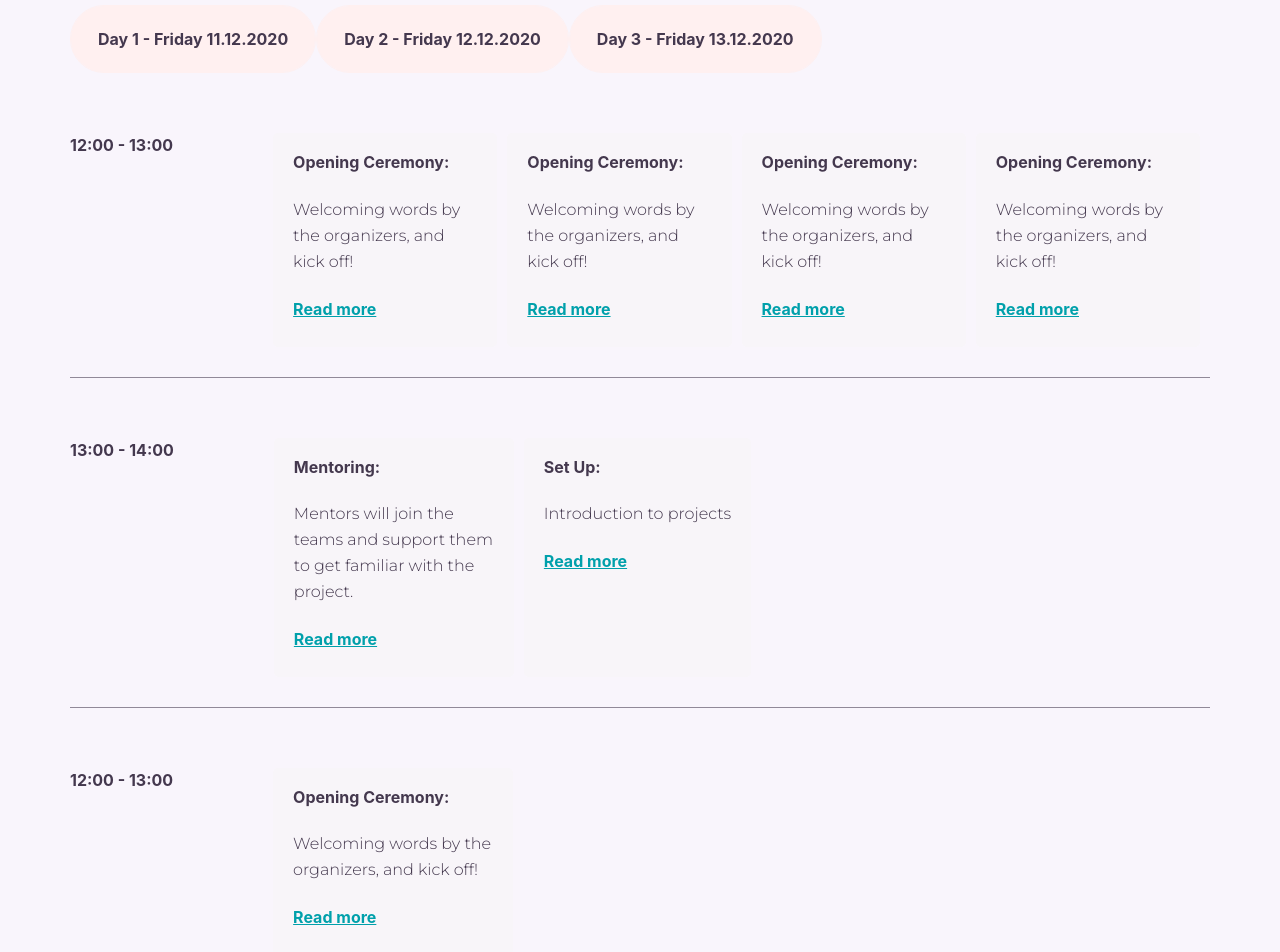
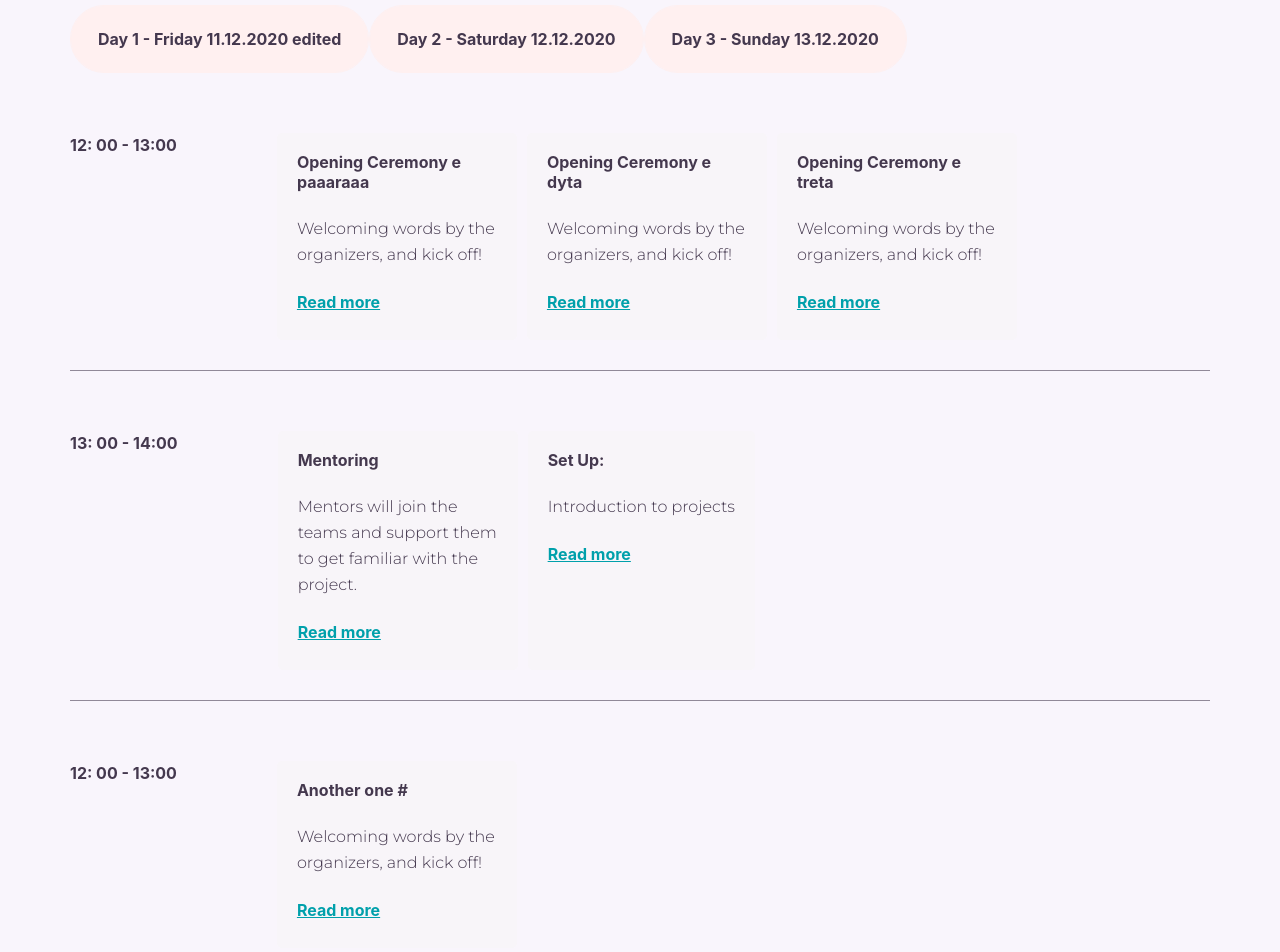
Before and after one commit to CoderGals/page, a Next.js app: page / in a window 1280 px wide. Shown: the part 820-1772 px from the top of the page. Built offline with nearby package versions, Linux system fonts and the light colour scheme.

Commit message:
agenda rendered from json

```diff
--- a/src/components/agenda.js
+++ b/src/components/agenda.js
@@ -1,7 +1,11 @@
-import React from 'react';
+import React, { useState } from 'react';
 import {Container, Row, Button, Card} from 'react-bootstrap';
+import agenda, { DEFAULT_SELECTED } from '../data/agenda';
 
 export const Agenda = () => {
+    const [activeDay, setActiveDay] = useState(DEFAULT_SELECTED);
+    const day = agenda[activeDay];
+
     return (
         <div className="agenda-component">
             <Container>
@@ -12,141 +16,41 @@ export const Agenda = () => {
                 </Row>
                 <Row>
                     <div className="agenda-content">
-                        <Button>Day 1 - Friday 11.12.2020</Button>
-                        <Button>Day 2 - Friday 12.12.2020</Button>
-                        <Button>Day 3 - Friday 13.12.2020</Button>
+                        {
+                            Object.keys(agenda).map(key => (
+                                <Button className={key === activeDay ? 'active-agenda': ''} onClick={() => setActiveDay(key) }>{agenda[key].label}</Button>
+                            ))
+                        }
                     </div>
                 </Row>
 
                 <div className="agenda-content-cards">
+                    {
+                        day.slots.map(slot => (
                             <Row>
                                 <div className="agenda-content-card-first">
                                     <div className="agenda-content-time">
-                                <p>12:00 - 13:00</p>
+                                        <p>{slot.time}</p>
                                     </div>
                                     <div className="card-row">
+                                        {slot.activities.map(activity => (
                                             <Card>
                                                 <Card.Body>
                                                     <Card.Title>
-                                            Opening Ceremony:
+                                                        {activity.title}
                                                     </Card.Title>
                                                     <Card.Text>
-                                            Welcoming words by the organizers, and kick off!
+                                                        {activity.description}
                                                     </Card.Text>
                                                     <Button>Read more</Button>
                                                 </Card.Body>
                                             </Card>
-                                <Card>
-                                    <Card.Body>
-                                        <Card.Title>
-                                            Opening Ceremony:
-                                        </Card.Title>
-                                        <Card.Text>
-                                            Welcoming words by the organizers, and kick off!
-                                        </Card.Text>
-                                        <Button>Read more</Button>
-                                    </Card.Body>
-                                </Card>
-                                <Card>
-                                    <Card.Body>
-                                        <Card.Title>
-                                            Opening Ceremony:
-                                        </Card.Title>
-                                        <Card.Text>
-                                            Welcoming words by the organizers, and kick off!
-                                        </Card.Text>
-                                        <Button>Read more</Button>
-                                    </Card.Body>
-                                </Card>
-                                <Card>
-                                    <Card.Body>
-                                        <Card.Title>
-                                            Opening Ceremony:
-                                        </Card.Title>
-                                        <Card.Text>
-                                            Welcoming words by the organizers, and kick off!
-                                        </Card.Text>
-                                        <Button>Read more</Button>
-                                    </Card.Body>
-                                </Card>
+                                        ))}
                                     </div>
                                 </div>
                             </Row>
-
-                    <Row>
-                        <div className="agenda-content-card-second">
-                            <div className="agenda-content-time">
-                                <p>13:00 - 14:00</p>
-                            </div>
-                            <div className="card-row">
-                                <Card>
-                                    <Card.Body>
-                                        <Card.Title>
-                                            Mentoring:
-                                        </Card.Title>
-                                        <Card.Text>
-                                            Mentors will join the teams and support them to get familiar with the
-                                            project.
-                                        </Card.Text>
-                                        <Button>Read more</Button>
-                                    </Card.Body>
-                                </Card>
-                                <Card>
-                                    <Card.Body>
-                                        <Card.Title>
-                                            Set Up:
-                                        </Card.Title>
-                                        <Card.Text>
-                                            Introduction to projects
-                                        </Card.Text>
-                                        <Button>Read more</Button>
-                                    </Card.Body>
-                                </Card>
-                            </div>
-                        </div>
-                    </Row>
-
-                    <Row>
-                        <div className="agenda-content-card-third">
-                            <div className="agenda-content-time">
-                                <p>12:00 - 13:00</p>
-                            </div>
-                            <div className="card-row">
-                                <Card>
-                                    <Card.Body>
-                                        <Card.Title>
-                                            Opening Ceremony:
-                                        </Card.Title>
-                                        <Card.Text>
-                                            Welcoming words by the organizers, and kick off!
-                                        </Card.Text>
-                                        <Button>Read more</Button>
-                                    </Card.Body>
-                                </Card>
-                            </div>
-                        </div>
-                    </Row>
-
-                    <Row>
-                        <div className="agenda-content-card-fourth">
-                            <div className="agenda-content-time">
-                                <p>12:00 - 13:00</p>
-                            </div>
-                            <div className="card-row">
-                                <Card>
-                                    <Card.Body>
-                                        <Card.Title>
-                                            Opening Ceremony:
-                                        </Card.Title>
-                                        <Card.Text>
-                                            Welcoming words by the organizers, and kick off!
-                                        </Card.Text>
-                                        <Button>Read more</Button>
-                                    </Card.Body>
-                                </Card>
-                            </div>
-                        </div>
-                    </Row>
+                        ))
+                    }
                 </div>
             </Container>
         </div>
--- /dev/null
+++ b/src/data/agenda.js
@@ -0,0 +1,101 @@
+const agenda = {
+    'day-1': {
+        'label': 'Day 1 - Friday 11.12.2020 edited',
+        'slots': [
+            {
+                'time': '12: 00 - 13:00',
+                'activities': [
+                    {
+                        'title': 'Opening Ceremony e paaaraaa',
+                        'description': 'Welcoming words by the organizers, and kick off!'
+                    },
+                    {
+                        'title': 'Opening Ceremony e dyta',
+                        'description': 'Welcoming words by the organizers, and kick off!'
+                    },
+                    {
+                        'title': 'Opening Ceremony e treta',
+                        'description': 'Welcoming words by the organizers, and kick off!'
+                    }
+                ]
+            },
+            {
+                'time': '13: 00 - 14:00',
+                'activities': [
+                    {
+                        'title': 'Mentoring',
+                        'description': 'Mentors will join the teams and support them to get familiar with the project.'
+                    },
+                    {
+                        'title': 'Set Up:',
+                        'description': 'Introduction to projects'
+                    }
+                ]
+            },
+            {
+                'time': '12: 00 - 13:00',
+                'activities': [
+                    {
+                        'title': 'Another one #',
+                        'description': 'Welcoming words by the organizers, and kick off!'
+                    }
+                ]
+            },
+            {
+                'time': '12: 00 - 13:00',
+                'activities': [
+                    {
+                        'title': 'And this one #',
+                        'description': 'Welcoming words by the organizers, and kick off!'
+                    }
+                ]
+            }
+        ]
+    },
+    'day-2': {
+        'label': 'Day 2 - Saturday 12.12.2020',
+        'slots': [
+            {
+                'time': '12: 00 - 13:00',
+                'activities': [
+                    {
+                        'title': 'Opening Ceremony #day 2',
+                        'description': 'Welcoming words by the organizers, and kick off!'
+                    },
+                    {
+                        'title': 'Another activity #day 2 12: 00 - 13:00',
+                        'description': 'Welcoming words by the organizers, and kick off!'
+                    },
+                ]
+            },
+            {
+                'time': '16: 00 - 17:00',
+                'activities': [
+                    {
+                        'title': 'Another activity #day 2 ###16: 00 - 17:00',
+                        'description': 'Welcoming words by the organizers, and kick off!'
+                    },
+                ]
+            }
+        ]
+    },
+    'day-3': {
+        'label': 'Day 3 - Sunday 13.12.2020',
+        'slots': [
+            {
+                'time': '10: 00 - 13:00',
+                'activities': [
+                    {
+                        'title': 'Opening Ceremony #day 3',
+                        'description': 'Welcoming words by the organizers, and kick off!'
+                    },
+                ]
+            },
+
+        ]
+    }
+};
+export default agenda;
+
+const DEFAULT_SELECTED = 'day-1';
+export { DEFAULT_SELECTED };
```
Lines whose indentation alone changed are shown as unchanged.
